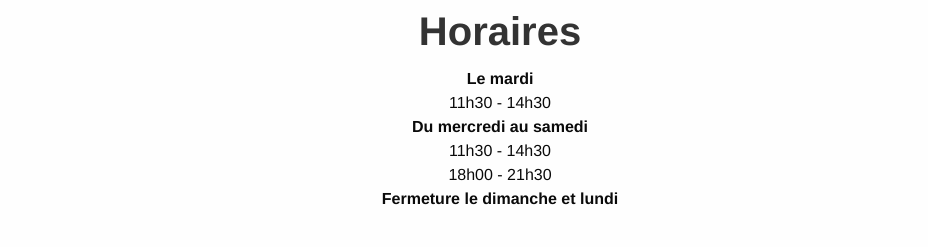
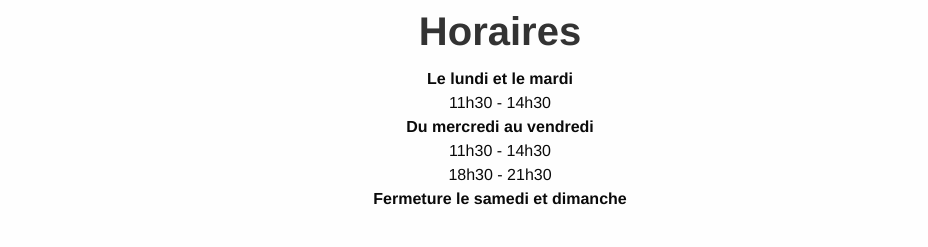
Before and after one commit to thai-baan/thai-baan.github.io, a website: page index.html in a window 1280 px wide. Shown: the part 1007-1254 px from the top of the page, without its empty margins (140-1068 px from the left). Drawn offline with Linux system fonts and the light colour scheme.

Commit message:
Mise a jour des horaires

```diff
--- a/index.html
+++ b/index.html
@@ -82,19 +82,19 @@
           <h2>Horaires</h2>
 
           <div>
-            <strong>Le mardi</strong>
+            <strong>Le lundi et le mardi</strong>
             <br>
             11h30 - 14h30
           </div>
           <div>
-            <strong>Du mercredi au samedi</strong>
+            <strong>Du mercredi au vendredi</strong>
             <br>
             11h30 - 14h30
             <br>
-            18h00 - 21h30
+            18h30 - 21h30
           </div>
           <div>
-            <strong>Fermeture le dimanche et lundi</strong>
+            <strong>Fermeture le samedi et dimanche</strong>
           </div>
 
         </div>
```
